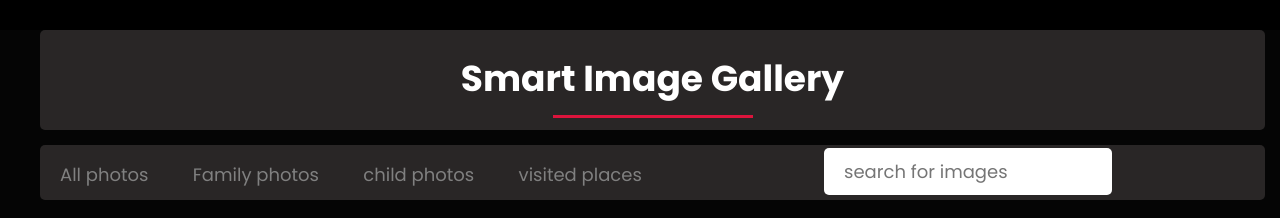
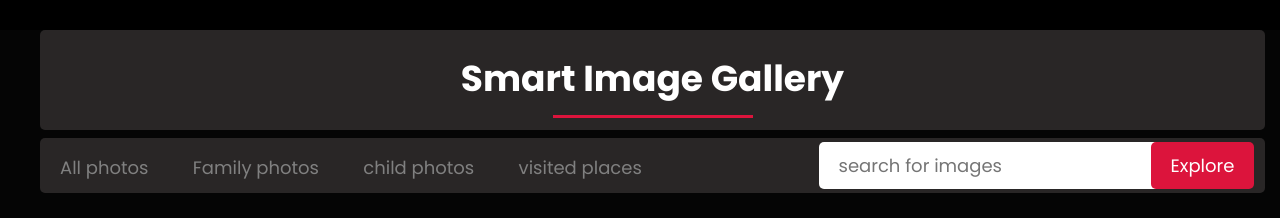
Before and after one commit to Aditya777-hub/smartImageGallery, a plain HTML site: page index.html in a window 1280 px wide. Shown: the top 218 px of the page. Drawn offline with Linux system fonts and the light colour scheme; a web font is replaced by a local one.

Commit message:
search updated

```diff
--- a/index.html
+++ b/index.html
@@ -19,19 +19,19 @@
 
             <div class="header-sub">
                 <h1>Smart Image Gallery</h1>
-                <div class="sub">
+                <div class="form">
                     <form action="">
                         <input type="text" id="search-input" placeholder="search for images">
                         <button id="search-button">Explore</button>
                     </form>
-
+                </div>
                     <div class="btn">
                         <label for="check1">All photos</label>
                         <label for="check2">Family photos</label>
                         <label for="check3">child photos</label>
                         <label for="check4">visited places</label>
                     </div>
-                </div>
+
 
             </div>
 
--- a/search.css
+++ b/search.css
@@ -30,10 +30,6 @@ body{
    margin-left: 40px;
 }
 
-.sub{
-    height: 100px;
-    width: 400px;
-}
 
 .btn{
     background-color: red;
@@ -102,7 +98,7 @@ form{
 }
 
 #search-input{
-    width: 60%;
+    width: ;
     max-width: 400px;
     padding: 10px 20px;
     border: none;
@@ -110,13 +106,15 @@ form{
     border-radius: 5px;
     font-size: 18px;
     color: rgb(59, 50, 50);
-    margin-top: -40px;
-    margin-right: -1650px;
+    margin-top: -45px;
+    position: absolute;
+margin-left: 800px;
 }
 
 #search-input:hover{
    box-shadow: black 2px 2px ;
 }
+
 
 
  #search-button{
@@ -128,9 +126,10 @@ form{
     /* box-shadow: 0 0 6px ; */
      cursor: pointer;
     border-radius: 5px;
-    margin-left: 10px;
-    margin-top: -40px;
+    margin-left: 1180px;
+    margin-top: -45px;
     background-color: crimson;
+    position: absolute;
 }
 
  #search-button:hover{
```
